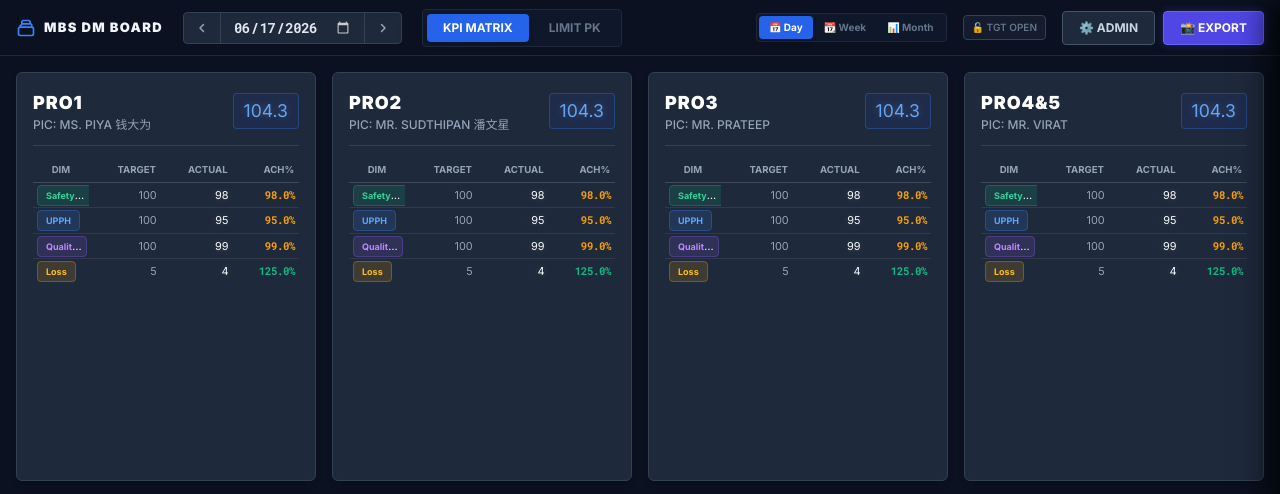
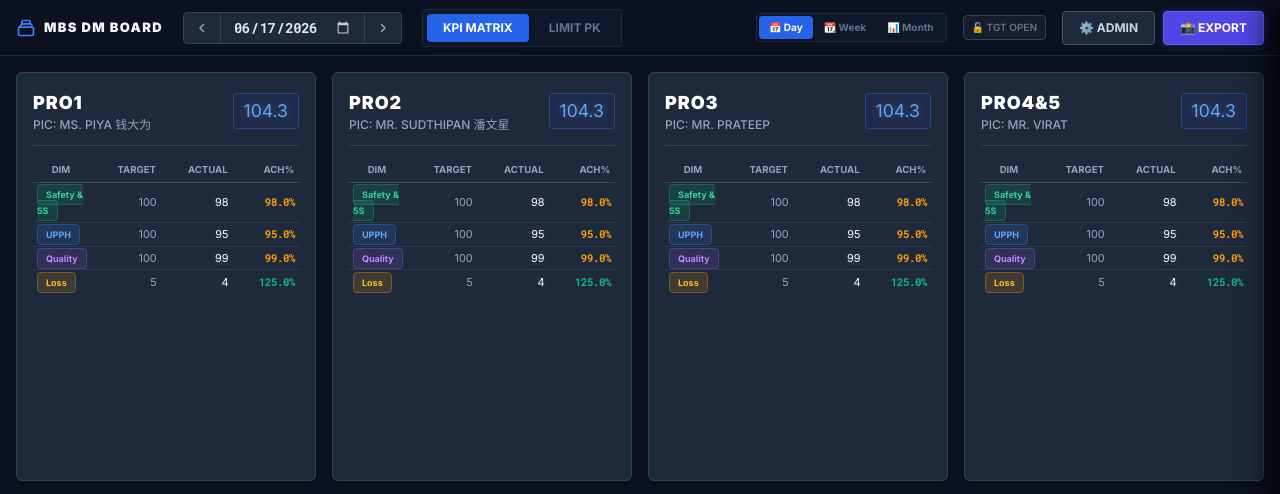
Before and after one commit to wlp713/sqdip-pk-board, a website: page index.html in a window 1280 px wide. Shown: the top 494 px of the page. Drawn offline with nearby package versions, Linux system fonts and the light colour scheme.

Commit message:
fix: show full indicator names (no ellipsis on col1); reduce padding 1px more for PRO2 scroll

```diff
--- a/index.html
+++ b/index.html
@@ -68,7 +68,7 @@
             border-bottom: 1px solid rgba(255,255,255,0.15);
         }
         .data-table td {
-            padding: 0.25rem 0.25rem;
+            padding: 0.2rem 0.25rem;
             font-size: 0.68rem;
             border-bottom: 1px solid rgba(255,255,255,0.08);
             transition: background-color 0.2s ease;
@@ -76,6 +76,7 @@
             overflow: hidden;
             text-overflow: ellipsis;
         }
+        .data-table td:nth-child(1) { overflow: visible; text-overflow: clip; white-space: normal; }
         .data-table tbody tr:hover td { background-color: rgba(255,255,255,0.03); }
         .data-table tbody tr:last-child td { border-bottom: none; }
         .data-table td.status-cell { white-space: nowrap; overflow: visible; text-overflow: clip; font-size: 0.65rem; line-height: 1.15; }
@@ -905,25 +906,25 @@
 
                         // Line total row
                         html += `<tr class="border-b border-slate-700/20">
-                            <td class="font-bold text-slate-200 text-[12px] py-[6px]">${l} LINE</td>
-                            <td class="num-font num-muted text-[12px] py-[6px]">${lineT}</td>
-                            <td class="num-font num-light text-[12px] py-[6px]">${lineA}</td>
-                            <td class="py-[6px] status-cell">${lineSt}<span class="num-font num-hl text-[9px] text-slate-300 ml-1">${lineRate.toFixed(1)}%</span></td>
+                            <td class="font-bold text-slate-200 text-[12px] py-[5px]">${l} LINE</td>
+                            <td class="num-font num-muted text-[12px] py-[5px]">${lineT}</td>
+                            <td class="num-font num-light text-[12px] py-[5px]">${lineA}</td>
+                            <td class="py-[5px] status-cell">${lineSt}<span class="num-font num-hl text-[9px] text-slate-300 ml-1">${lineRate.toFixed(1)}%</span></td>
                         </tr>`;
                         // Day shift sub-row
                         html += `<tr class="text-[9px]">
-                            <td class="pl-4 text-slate-500 py-[2px] leading-[18px]">☀ Day</td>
-                            <td class="num-font text-slate-500 py-[2px] leading-[18px]">${dayT}</td>
-                            <td class="num-font text-slate-300 py-[2px] leading-[18px]">${dayA}</td>
-                            <td class="py-[2px] leading-[18px] status-cell">${daySt}<span class="num-font text-[8px] text-slate-500 ml-1">${dayRate.toFixed(1)}%</span></td>
+                            <td class="pl-4 text-slate-500 py-[1px] leading-[18px]">☀ Day</td>
+                            <td class="num-font text-slate-500 py-[1px] leading-[18px]">${dayT}</td>
+                            <td class="num-font text-slate-300 py-[1px] leading-[18px]">${dayA}</td>
+                            <td class="py-[1px] leading-[18px] status-cell">${daySt}<span class="num-font text-[8px] text-slate-500 ml-1">${dayRate.toFixed(1)}%</span></td>
                         </tr>`;
                         // Night shift sub-row (skip if both target and actual are 0, e.g. D Line)
                         if (l !== 'D' && (nightT > 0 || nightA > 0)) {
                         html += `<tr class="text-[9px] border-b border-slate-800/30">
-                            <td class="pl-4 text-slate-500 pb-[4px] leading-[18px]">🌙 Night</td>
-                            <td class="num-font text-slate-500 pb-[4px] leading-[18px]">${nightT}</td>
-                            <td class="num-font text-slate-300 pb-[4px] leading-[18px]">${nightA}</td>
-                            <td class="pb-[4px] leading-[18px] status-cell">${nightSt}<span class="num-font text-[8px] text-slate-500 ml-1">${nightRate.toFixed(1)}%</span></td>
+                            <td class="pl-4 text-slate-500 pb-[3px] leading-[18px]">🌙 Night</td>
+                            <td class="num-font text-slate-500 pb-[3px] leading-[18px]">${nightT}</td>
+                            <td class="num-font text-slate-300 pb-[3px] leading-[18px]">${nightA}</td>
+                            <td class="pb-[3px] leading-[18px] status-cell">${nightSt}<span class="num-font text-[8px] text-slate-500 ml-1">${nightRate.toFixed(1)}%</span></td>
                         </tr>`;
                         }
                     } else {
@@ -932,9 +933,9 @@
                         let rate = d.t === 0 ? 0 : (d.a/d.t)*100;
                         let st = rate >= 100 ? '<span class="status-emoji text-emerald-400">🟢</span>' : (rate >= 90 ? '<span class="status-emoji text-amber-400">🟡</span>' : '<span class="status-emoji text-red-500">🔴</span>');
                         html += `<tr class="border-b border-slate-700/20">
-                            <td class="font-bold text-slate-300 text-[14px] py-[6px]">${l} Line</td>
-                            <td class="num-font num-muted text-[14px] py-[6px]">${d.t}</td>
-                            <td class="num-font num-light text-[14px] py-[6px]">${d.a}</td>
+                            <td class="font-bold text-slate-300 text-[14px] py-[5px]">${l} Line</td>
+                            <td class="num-font num-muted text-[14px] py-[5px]">${d.t}</td>
+                            <td class="num-font num-light text-[14px] py-[5px]">${d.a}</td>
                             <td class="status-cell">${st} <span class="num-font num-hl text-[.7rem] ml-1 text-slate-400">${rate.toFixed(1)}%</span></td>
                         </tr>`;
                     }
```
